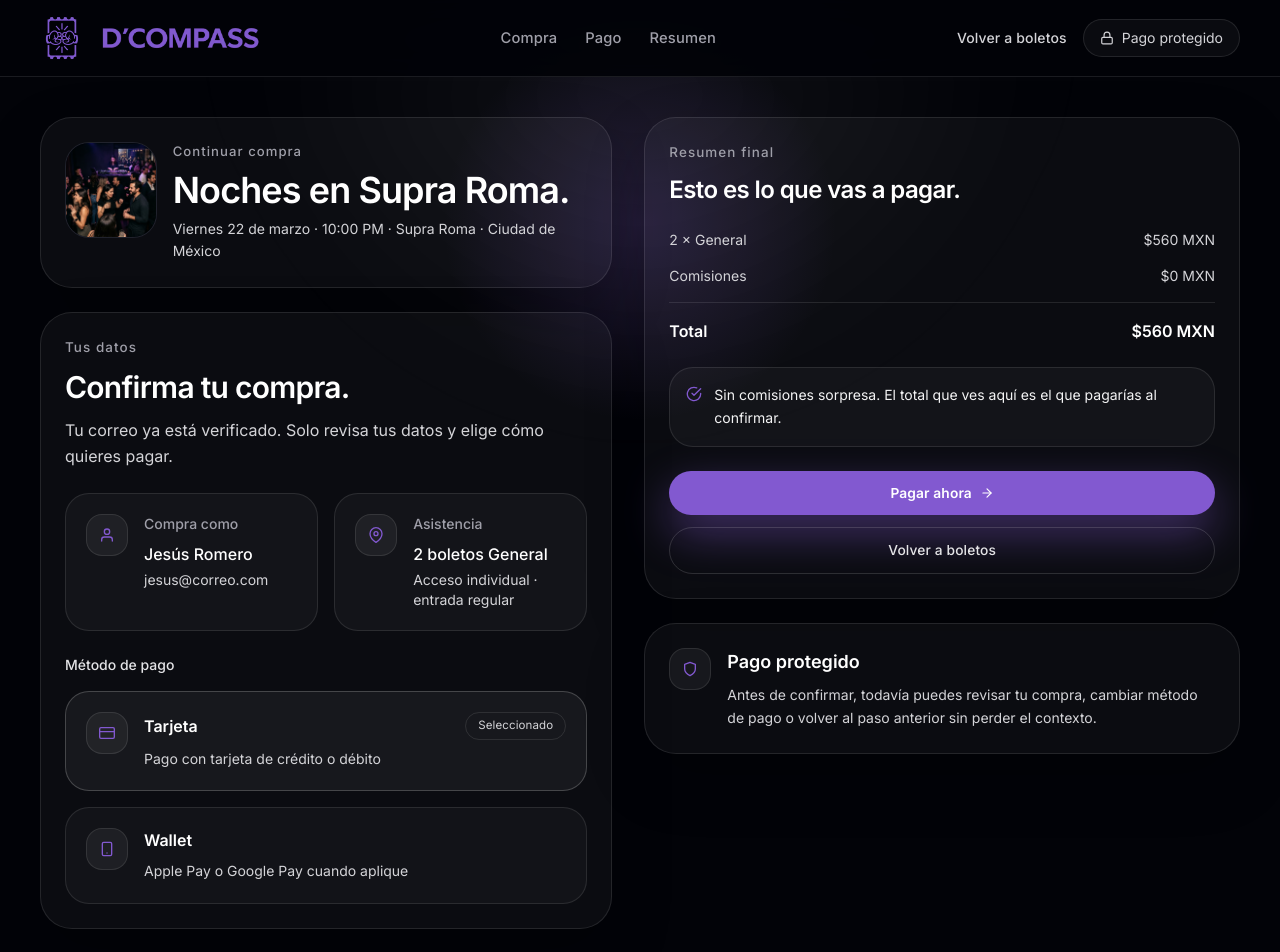
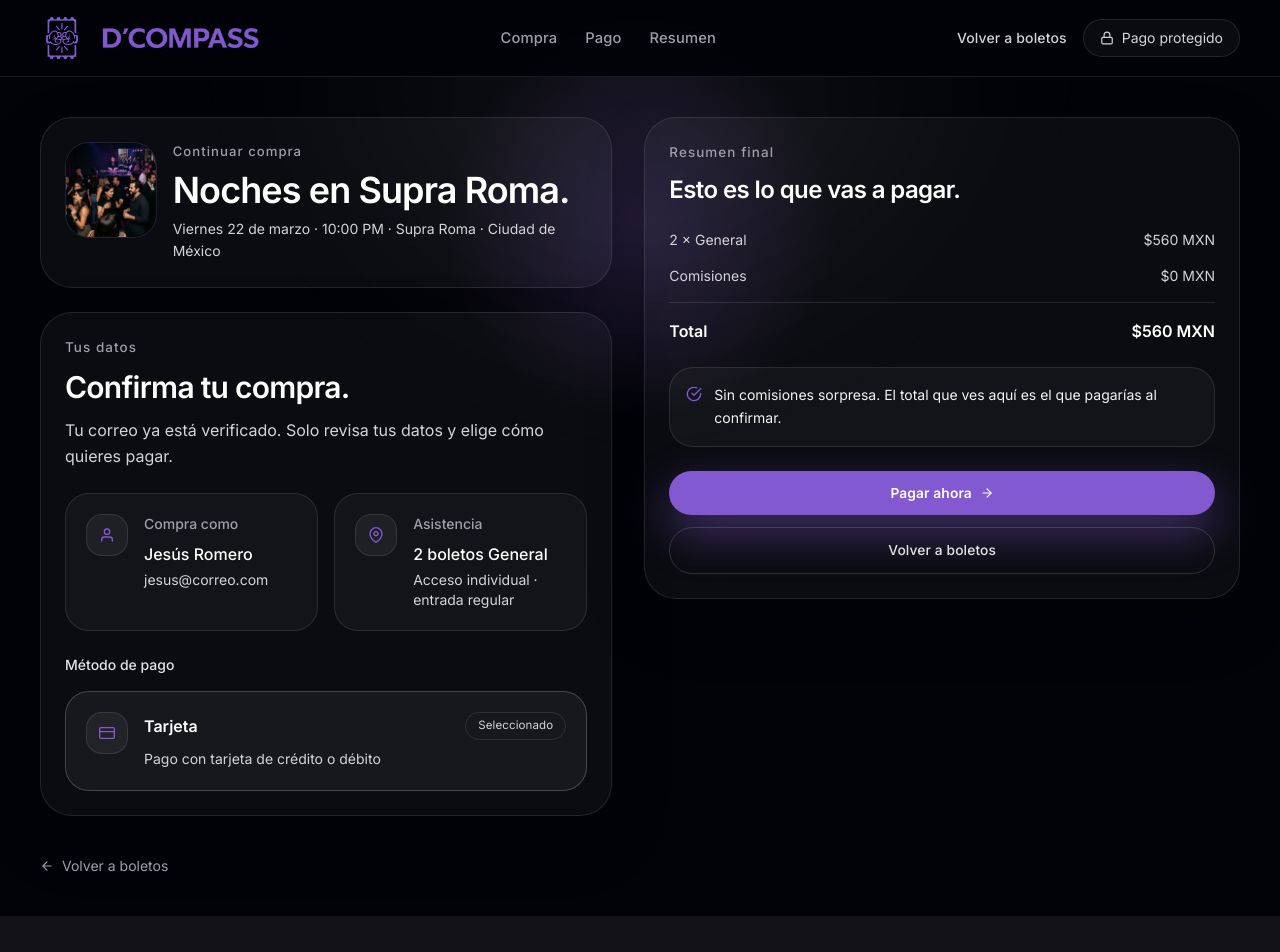
Before and after one commit to dev-status/dcompass-platform, a Next.js app in the folder apps/ui-lab/: page /checkout in a window 1280 px wide. Shown: the top 952 px of the page. After the commit the page ends 916 px from the top, so only its background shows below. Built offline with nearby package versions, Linux system fonts and the light colour scheme.

Commit message:
refine(ui-lab): simplify checkout payment options

```diff
--- a/apps/ui-lab/src/app/checkout/page.tsx
+++ b/apps/ui-lab/src/app/checkout/page.tsx
@@ -4,7 +4,7 @@ import Image from "next/image";
 import Link from "next/link";
 import { useState } from "react";
 import { brandAssets, colors } from "@dcompass/ui";
-import { FiArrowLeft, FiArrowRight, FiCheckCircle, FiCreditCard, FiLock, FiMapPin, FiMenu, FiShield, FiSmartphone, FiUser, FiX } from "react-icons/fi";
+import { FiArrowLeft, FiArrowRight, FiCheckCircle, FiCreditCard, FiLock, FiMapPin, FiMenu, FiUser, FiX } from "react-icons/fi";
 
 const navLinks = [
   { label: "Compra", href: "#top" },
@@ -18,12 +18,6 @@ const paymentMethods = [
     description: "Pago con tarjeta de crédito o débito",
     icon: FiCreditCard,
     active: true
-  },
-  {
-    title: "Wallet",
-    description: "Apple Pay o Google Pay cuando aplique",
-    icon: FiSmartphone,
-    active: false
   }
 ];
 
@@ -227,19 +221,6 @@ export default function CheckoutPage() {
                 </div>
               </section>
 
-              <section className="rounded-[2rem] border border-white/10 bg-white/[0.04] p-6 shadow-[0_24px_60px_rgba(0,0,0,0.24)]">
-                <div className="flex items-start gap-4">
-                  <div className="inline-flex rounded-2xl border border-white/10 bg-white/[0.05] p-3" style={{ color: colors.accent }}>
-                    <FiShield className="text-base" />
-                  </div>
-                  <div>
-                    <h3 className="text-lg font-semibold text-white">Pago protegido</h3>
-                    <p className="mt-2 text-sm leading-relaxed text-zinc-300">
-                      Antes de confirmar, todavía puedes revisar tu compra, cambiar método de pago o volver al paso anterior sin perder el contexto.
-                    </p>
-                  </div>
-                </div>
-              </section>
             </aside>
           </div>
 
```
